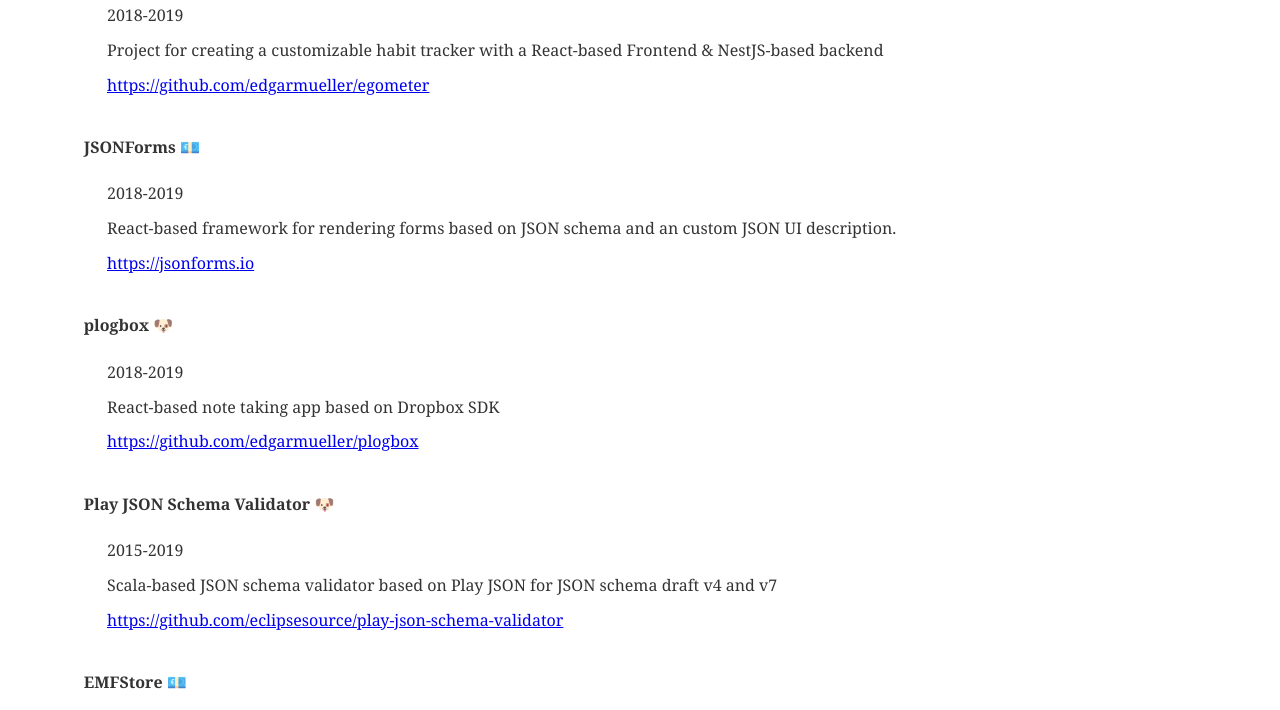
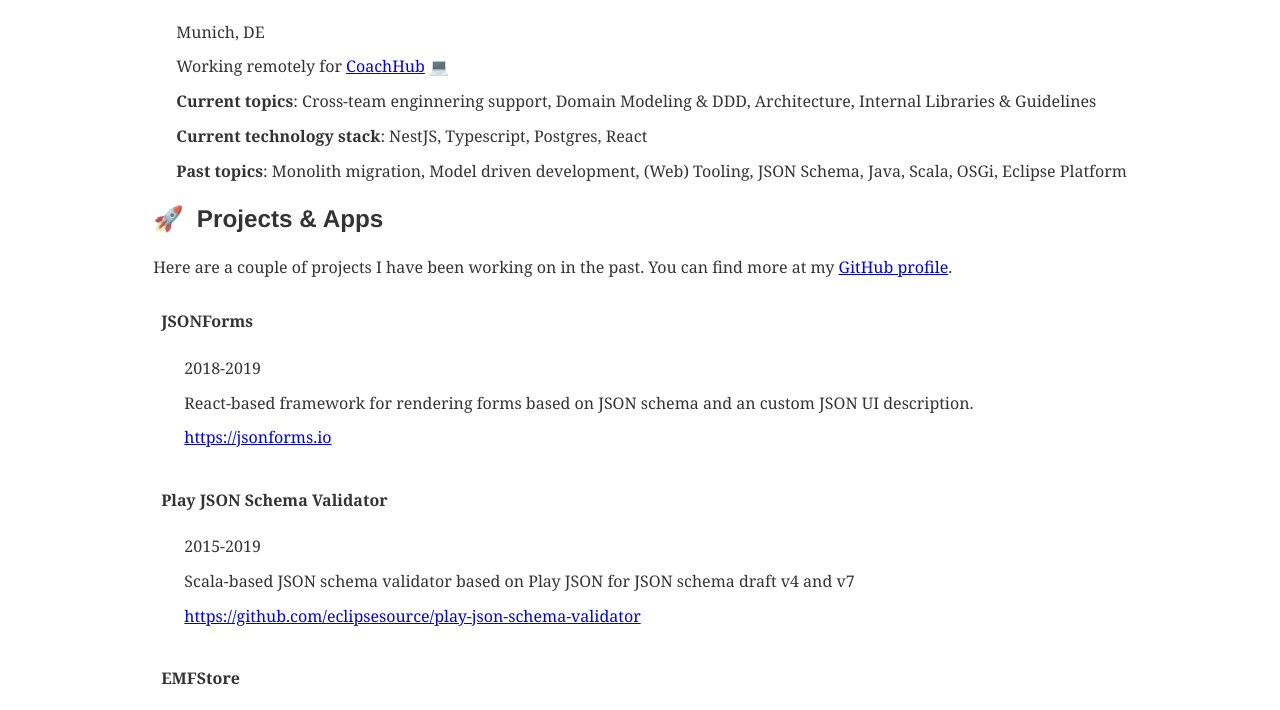
Before and after one commit to edgarmueller/about, a Gatsby site: page / in a window 1280 px wide. Shown: the part 433-1143 px from the top of the page. Built offline with nearby package versions, Linux system fonts and the light colour scheme; Gatsby itself is replaced by a stand-in of ours; some packages are replaced by stand-ins of ours.

Commit message:
chore: update

```diff
--- a/content/projects/egometer/index.md
+++ /dev/null
@@ -1,8 +0,0 @@
----
-title: egometer
-date: 2018-2019
-URL: https://github.com/edgarmueller/egometer
-type: pet
----
-
-Project for creating a customizable habit tracker with a React-based Frontend & NestJS-based backend
--- a/content/projects/emfstore/index.md
+++ b/content/projects/emfstore/index.md
@@ -2,6 +2,5 @@
 title: EMFStore
 date: 2011-2016
 URL:  http://www.eclipse.org/emfstore/
-type: professional
 ---
 Java-based model repository for Ecipse Modeling Framework (EMF) models
--- a/content/projects/jsonforms/index.md
+++ b/content/projects/jsonforms/index.md
@@ -3,7 +3,6 @@
 date: 2018-2019
 path: /projects/jsonforms
 URL: https://jsonforms.io
-type: professional
 ---
 
 React-based framework for rendering forms based on JSON schema and an custom JSON UI description.
--- a/content/projects/play-json-schema-validator/index.md
+++ b/content/projects/play-json-schema-validator/index.md
@@ -2,7 +2,6 @@
 title: Play JSON Schema Validator
 date: 2015-2019
 URL: https://github.com/eclipsesource/play-json-schema-validator
-type: pet
 ---
 
 Scala-based JSON schema validator based on Play JSON for JSON schema draft v4 and v7
--- a/content/projects/plogbox/index.md
+++ /dev/null
@@ -1,8 +0,0 @@
----
-title: plogbox
-date: 2018-2019
-URL: https://github.com/edgarmueller/plogbox
-type: pet
----
-
-React-based note taking app based on Dropbox SDK
--- a/src/components/About.js
+++ b/src/components/About.js
@@ -7,10 +7,10 @@
     <h2><span role="img" aria-label="current status">👉&nbsp;</span>Current status</h2>
     <ul style={noListStyle}>
       <li>Munich, DE</li>
-      <li>Working remotely for <a href="https://coachhub.io">coachhub</a> <span role="img" aria-label="programming">💻</span></li>
-      <li><strong>Currnt topics</strong>: Microservices Architecture, Domain modeling, Monolith migration</li>
-      <li><strong>Current technologies</strong>: NestJS, Typescript, Postgres, React</li>
-      <li><strong>Past topics</strong>: Model driven development, (Web) Tooling, JSON Schema, Java, Scala, OSGi, Eclipse Platform</li>
+      <li>Working remotely for <a href="https://coachhub.com">CoachHub</a> <span role="img" aria-label="programming">💻</span></li>
+      <li><strong>Current topics</strong>: Cross-team enginnering support, Domain Modeling & DDD, Architecture, Internal Libraries & Guidelines</li>
+      <li><strong>Current technology stack</strong>: NestJS, Typescript, Postgres, React</li>
+      <li><strong>Past topics</strong>: Monolith migration, Model driven development, (Web) Tooling, JSON Schema, Java, Scala, OSGi, Eclipse Platform</li>
     </ul>
   </div>
 );
--- a/src/components/Project.js
+++ b/src/components/Project.js
@@ -9,7 +9,6 @@
         date: projectEdge.node.frontmatter.date,
         excerpt: projectEdge.node.excerpt,
         URL: projectEdge.node.frontmatter.URL,
-        type: projectEdge.node.frontmatter.type
     }));
   }
 
@@ -17,18 +16,13 @@
     return (
       <div>
         <h2><span role="img" aria-label="rocketship">🚀&nbsp;</span> Projects &amp; Apps</h2>
-        Here a couple of professional and pet projects I have been working on (🐶 = pet project, 💶 = professional):
+        <p>Here are a couple of projects I have been working on in the past.  You can find more at my <a href="https://github.com/edgarmueller">GitHub profile</a>.</p>
         {this.getData()
           .map(project => {
             return (
               <div key={project.title} style={{ padding: ".5rem" }}>
                 <p style={{ fontWeight: "bold" }}>
                   {project.title}&nbsp;
-                  {project.type === "pet" ? (
-                    <span role="img" aria-label="pet project">🐶</span>
-                  ) : (
-                    <span role="img" aria-label="professional project">💶</span>
-                  )}
                 </p>
                 <ul style={{ listStyle: "none" }}>
                   <li>{project.date}</li>
--- a/src/pages/index.js
+++ b/src/pages/index.js
@@ -42,7 +42,6 @@
             <h2><span role="img" aria-label="get in touch">🙏</span> Get in Touch</h2>
             <ul>
               <li><a href="https://github.com/edgarmueller">github</a></li>
-              <li><a href="https://soundcloud.com/edgarmm">Soundcloud</a></li>
               <li><a href="https://stackoverflow.com/users/3567830/edi">StackOverflow</a></li>
               <li><a href="https://www.linkedin.com/in/edgar-mueller-8155a180">LinkedIn</a></li>
             </ul>
@@ -65,7 +64,6 @@
           frontmatter {
             title
             date
-            type
             URL
           }
         }
```
